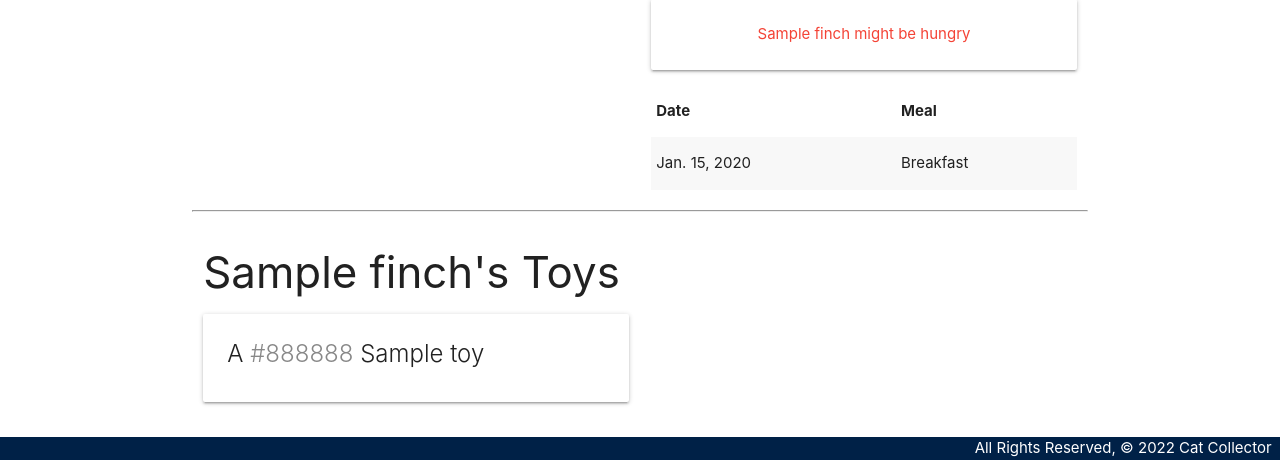
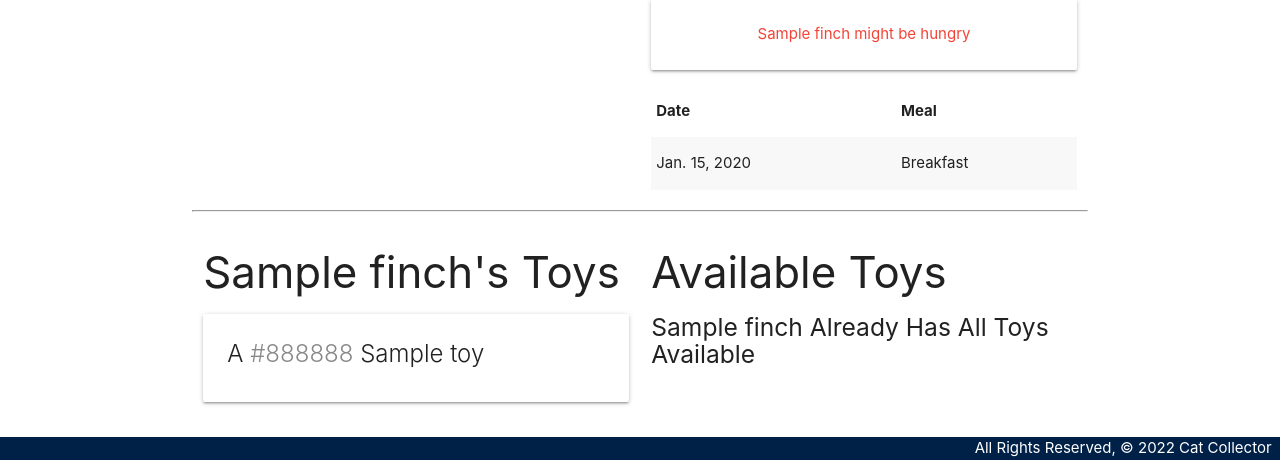
Before and after one commit to ivanmirandaortega/Finch-Collector, a Django app: page /finches/1 in a window 1280 px wide. Shown: the part 457-917 px from the top of the page. Run offline with Django 4.2, Linux system fonts and the light colour scheme; tables that the repository leaves empty hold one stand-in row (values such as "Sample post").

Commit message:
added the list of unassociated toys

```diff
--- a/main_app/templates/finches/detail.html
+++ b/main_app/templates/finches/detail.html
@@ -71,7 +71,30 @@
             <h5>No toys</h5>
         {% endif %}
     </div>
+    <div class="col s6">
+        <h3>Available Toys</h3>
+        {% if toys.count %}
+            {% for toy in toys.all %}
+                <div class="card">
+                    <div class="card-content">
+                        <span class="card-title">
+                            A <span style="color: {{ toy.color }}">{{ toy.color }}</span> {{ toy.name }}
+                        </span>
+                    </div>
+                    <div class="card-action">
+                        <form action="" method="post">
+                            {% csrf_token %}
+                            <button type="submit" class="btn">Add</button>
+                        </form>
+                    </div>
+                </div>
+            {% endfor %}
+        {% else %}
+                <h5>{{ finch.name }} Already Has All Toys Available</h5>
+        {% endif %}
+    </div>
 </div>
+
 
 <script>
     const dateEl = document.getElementById('id_date');
--- a/main_app/views.py
+++ b/main_app/views.py
@@ -40,9 +40,11 @@ def finches_index(request):
 # path('finches/<int:finch_id>/' <- this is where finch_id comes from
 def finches_detail(request, finch_id):
     finch = Finch.objects.get(id=finch_id)
+    # Get the toys the finch doesn't have
+    toys_finch_doesnt_have = Toy.objects.exclude(id__in = finch.toys.all().values_list('id'))
     # create an instance of FeedingForm
     feeding_form = FeedingForm()
-    return render(request, 'finches/detail.html', {'finch': finch, 'feeding_form': feeding_form
+    return render(request, 'finches/detail.html', {'finch': finch, 'feeding_form': feeding_form, 'toys': toys_finch_doesnt_have
     })
 
 def add_feeding(request, finch_id):
```
